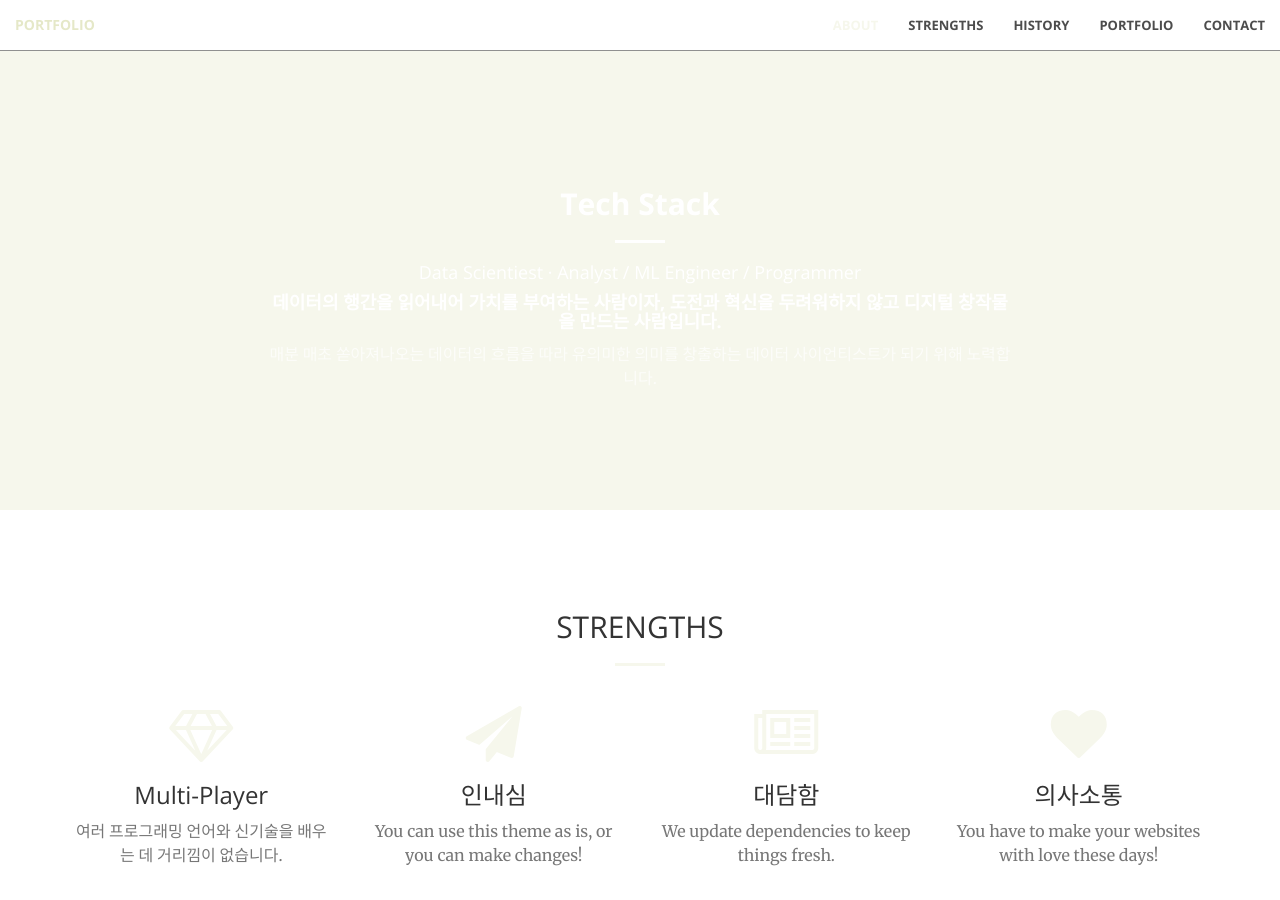
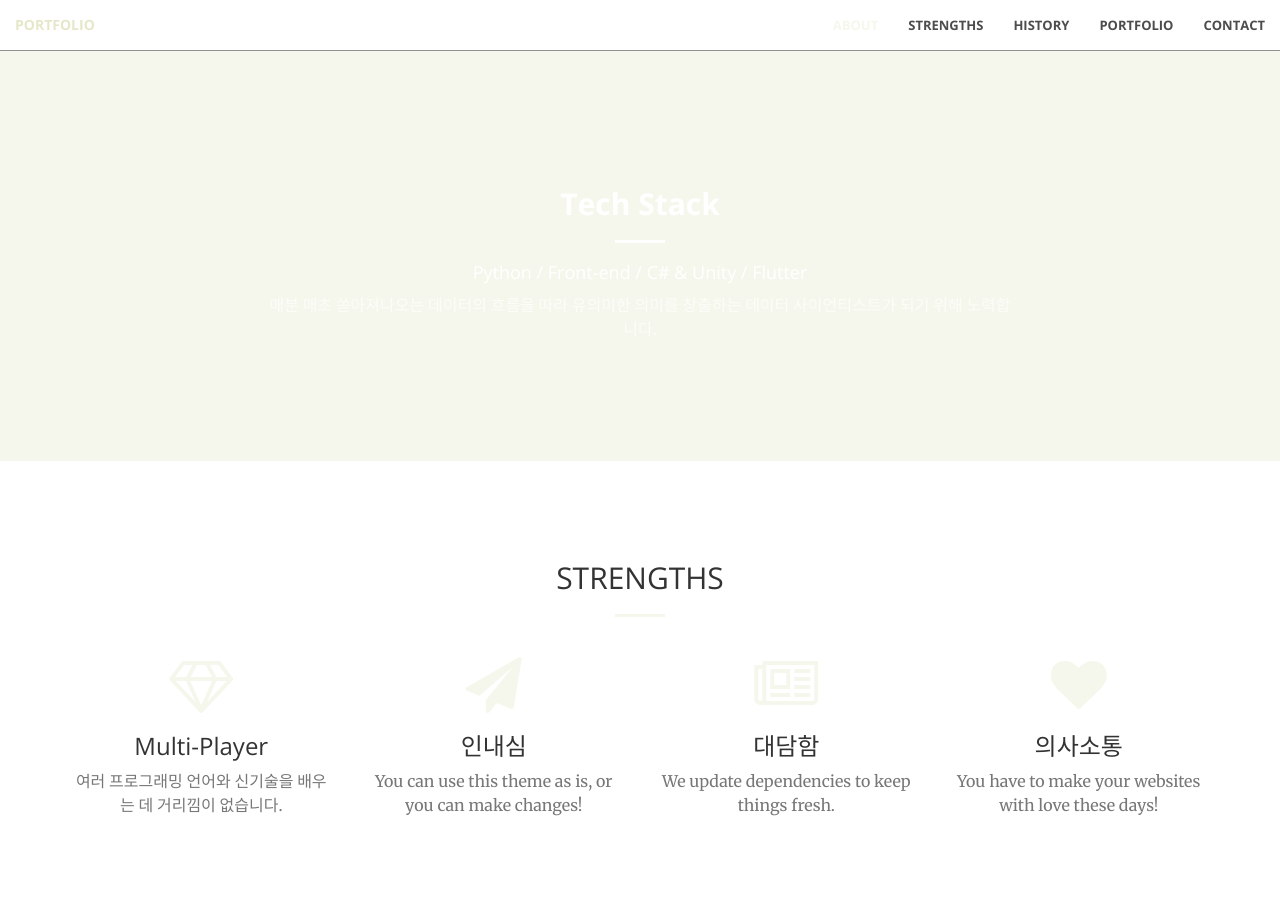
Before and after one commit to ymdev2023/ymdev2023.github.io, a Jekyll site: the page built from index.html, in a window 1280 px wide and 900 px high, scrolled down 1231 px. Built offline with Jekyll 4.4.1, drawn with Linux system fonts in a browser that asks for light colours.

Commit message:
Update tech-stack.html

```diff
--- a/_includes/tech-stack.html
+++ b/_includes/tech-stack.html
@@ -4,8 +4,7 @@
             <div class="col-lg-8 col-lg-offset-2 text-center">
                 <h2 class="section-heading"><b>Tech Stack</b></h2>
                 <hr class="light">
-                <h4> Data Scientiest · Analyst / ML Engineer / Programmer </h4>
-                <h4><b>데이터의 행간을 읽어내어 가치를 부여하는 사람이자, 도전과 혁신을 두려워하지 않고 디지털 창작물을 만드는 사람입니다.</b></h4>
+                <h4> Python / Front-end / C# & Unity / Flutter </h4>
                 <p class="text-faded">매분 매초 쏟아져나오는 데이터의 흐름을 따라 유의미한 의미를 창출하는 데이터 사이언티스트가 되기 위해 노력합니다.</p>
             </div>
         </div>
```
